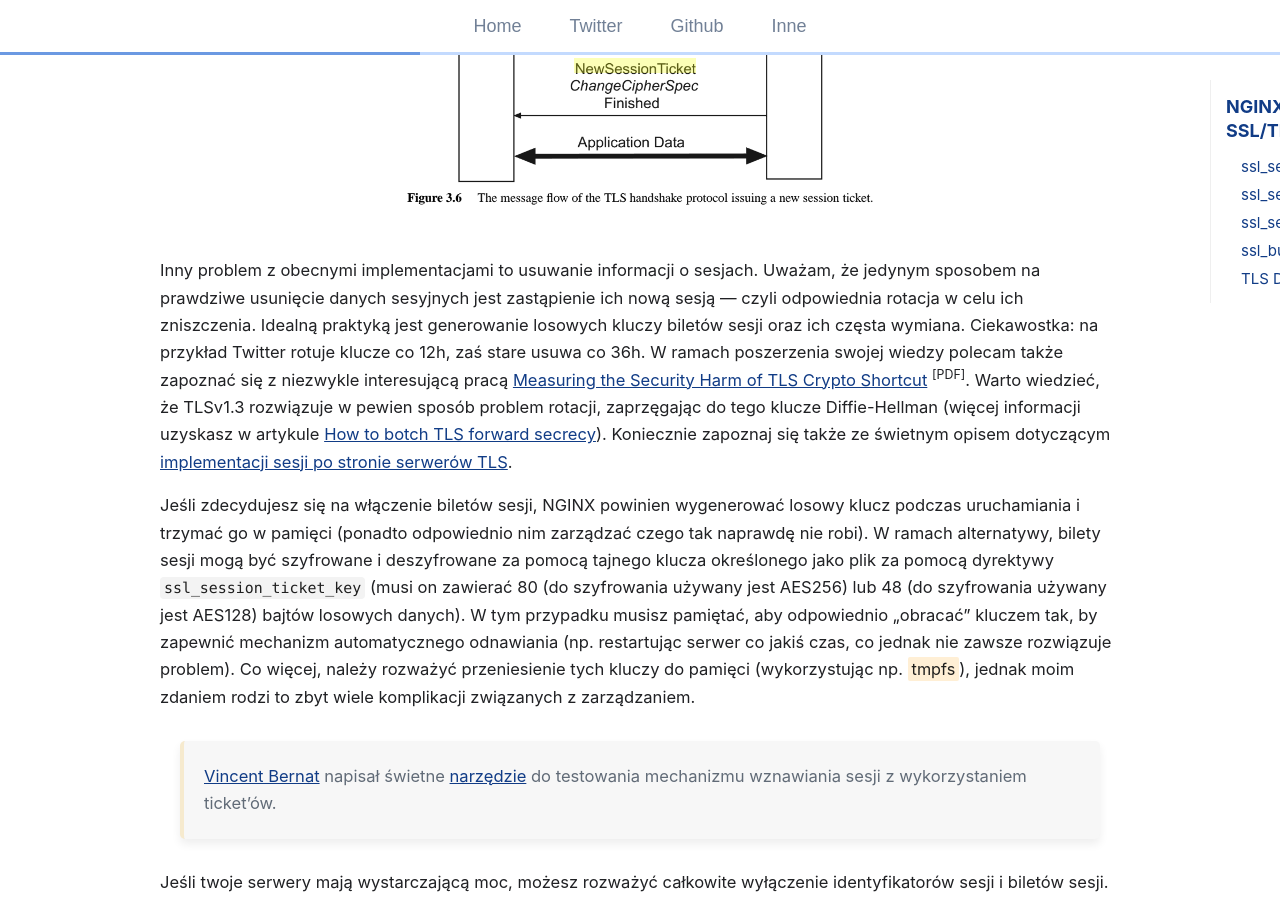
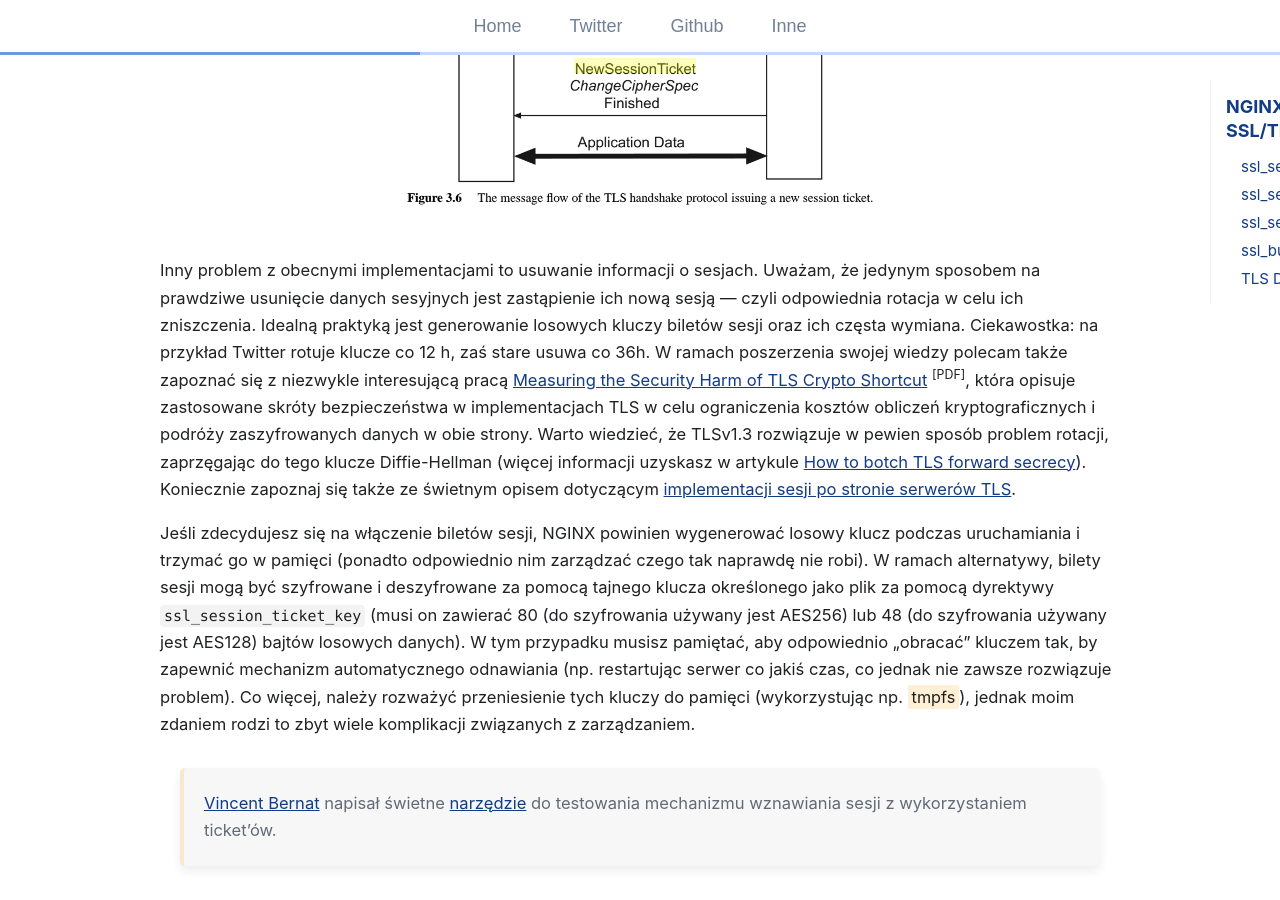
Before and after one commit to git04112019/trimstray.github.io, a Jekyll site: the page built from _posts/2019-07-21-nginx-optymalizacja_sesji_ssl-tls.md, in a window 1280 px wide and 900 px high, scrolled down 3927 px. Built offline with Jekyll 4.4.1, drawn with Linux system fonts in a browser that asks for light colours; comment, search, counter and statistics services are not loaded.

Commit message:
uncommited changes - signed-off-by: trimstray <trimstray@gmail.com>

```diff
--- a/_posts/2019-07-21-nginx-optymalizacja_sesji_ssl-tls.md
+++ b/_posts/2019-07-21-nginx-optymalizacja_sesji_ssl-tls.md
@@ -79,7 +79,7 @@ Problem kluczy sesji dotyczy tak naprawdę ich obecnej implementacji (inżyniero
   <img src="/assets/img/posts/tls_and_session_tickets.png">
 </p>
 
-Inny problem z obecnymi implementacjami to usuwanie informacji o sesjach. Uważam, że jedynym sposobem na prawdziwe usunięcie danych sesyjnych jest zastąpienie ich nową sesją — czyli odpowiednia rotacja w celu ich zniszczenia. Idealną praktyką jest generowanie losowych kluczy biletów sesji oraz ich częsta wymiana. Ciekawostka: na przykład Twitter rotuje klucze co 12h, zaś stare usuwa co 36h. W ramach poszerzenia swojej wiedzy polecam także zapoznać się z niezwykle interesującą pracą [Measuring the Security Harm of TLS Crypto Shortcut]({{ site.url }}/assets/pdfs/forward-secrecy-imc16.pdf) <sup>[PDF]</sup>. Warto wiedzieć, że TLSv1.3 rozwiązuje w pewien sposób problem rotacji, zaprzęgając do tego klucze Diffie-Hellman (więcej informacji uzyskasz w artykule [How to botch TLS forward secrecy](https://www.imperialviolet.org/2013/06/27/botchingpfs.html)). Koniecznie zapoznaj się także ze świetnym opisem dotyczącym [implementacji sesji po stronie serwerów TLS](https://timtaubert.de/blog/2014/11/the-sad-state-of-server-side-tls-session-resumption-implementations/).
+Inny problem z obecnymi implementacjami to usuwanie informacji o sesjach. Uważam, że jedynym sposobem na prawdziwe usunięcie danych sesyjnych jest zastąpienie ich nową sesją — czyli odpowiednia rotacja w celu ich zniszczenia. Idealną praktyką jest generowanie losowych kluczy biletów sesji oraz ich częsta wymiana. Ciekawostka: na przykład Twitter rotuje klucze co 12 h, zaś stare usuwa co 36h. W ramach poszerzenia swojej wiedzy polecam także zapoznać się z niezwykle interesującą pracą [Measuring the Security Harm of TLS Crypto Shortcut]({{ site.url }}/assets/pdfs/forward-secrecy-imc16.pdf) <sup>[PDF]</sup>, która opisuje zastosowane skróty bezpieczeństwa w implementacjach TLS w celu ograniczenia kosztów obliczeń kryptograficznych i podróży zaszyfrowanych danych w obie strony. Warto wiedzieć, że TLSv1.3 rozwiązuje w pewien sposób problem rotacji, zaprzęgając do tego klucze Diffie-Hellman (więcej informacji uzyskasz w artykule [How to botch TLS forward secrecy](https://www.imperialviolet.org/2013/06/27/botchingpfs.html)). Koniecznie zapoznaj się także ze świetnym opisem dotyczącym [implementacji sesji po stronie serwerów TLS](https://timtaubert.de/blog/2014/11/the-sad-state-of-server-side-tls-session-resumption-implementations/).
 
 Jeśli zdecydujesz się na włączenie biletów sesji, NGINX powinien wygenerować losowy klucz podczas uruchamiania i trzymać go w pamięci (ponadto odpowiednio nim zarządzać czego tak naprawdę nie robi). W ramach alternatywy, bilety sesji mogą być szyfrowane i deszyfrowane za pomocą tajnego klucza określonego jako plik za pomocą dyrektywy `ssl_session_ticket_key` (musi on zawierać 80 (do szyfrowania używany jest AES256) lub 48 (do szyfrowania używany jest AES128) bajtów losowych danych). W tym przypadku musisz pamiętać, aby odpowiednio „obracać” kluczem tak, by zapewnić mechanizm automatycznego odnawiania (np. restartując serwer co jakiś czas, co jednak nie zawsze rozwiązuje problem). Co więcej, należy rozważyć przeniesienie tych kluczy do pamięci (wykorzystując np. <span class="h-b">tmpfs</span>), jednak moim zdaniem rodzi to zbyt wiele komplikacji związanych z zarządzaniem.
 
```
